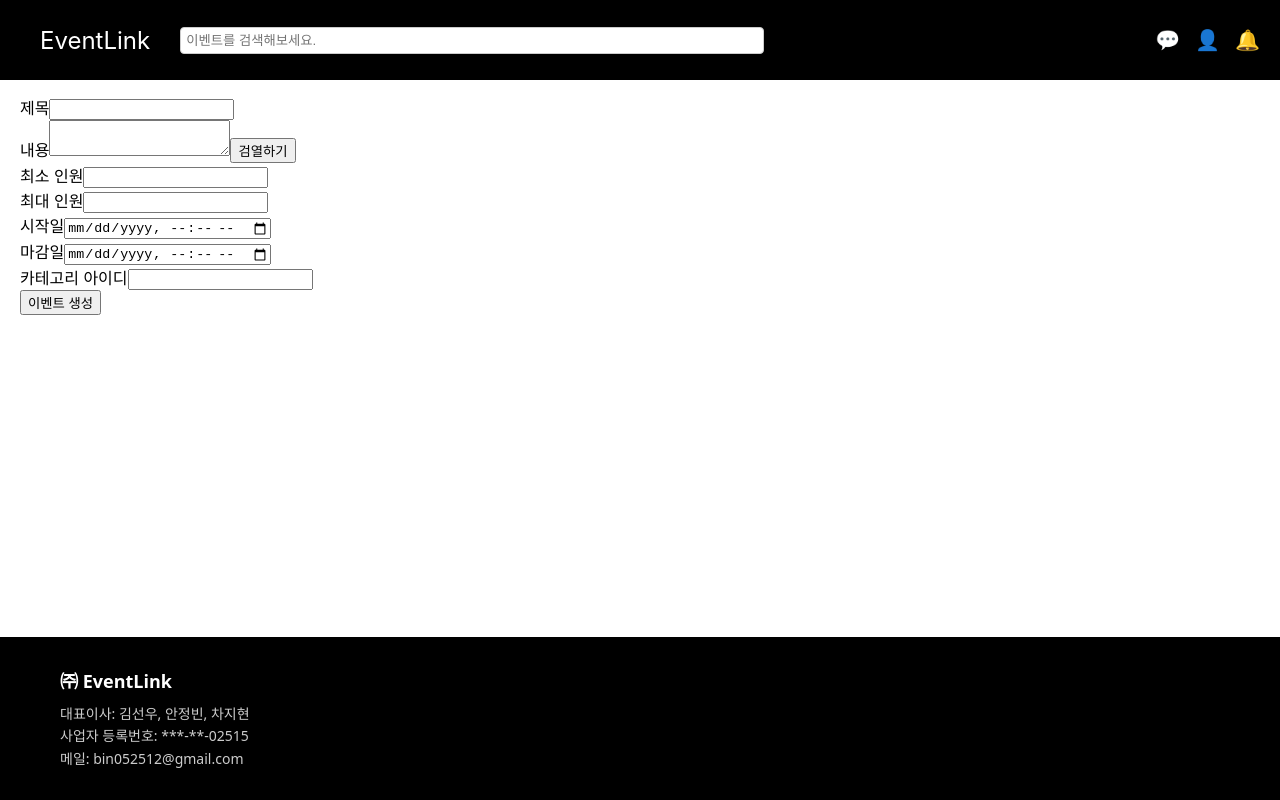
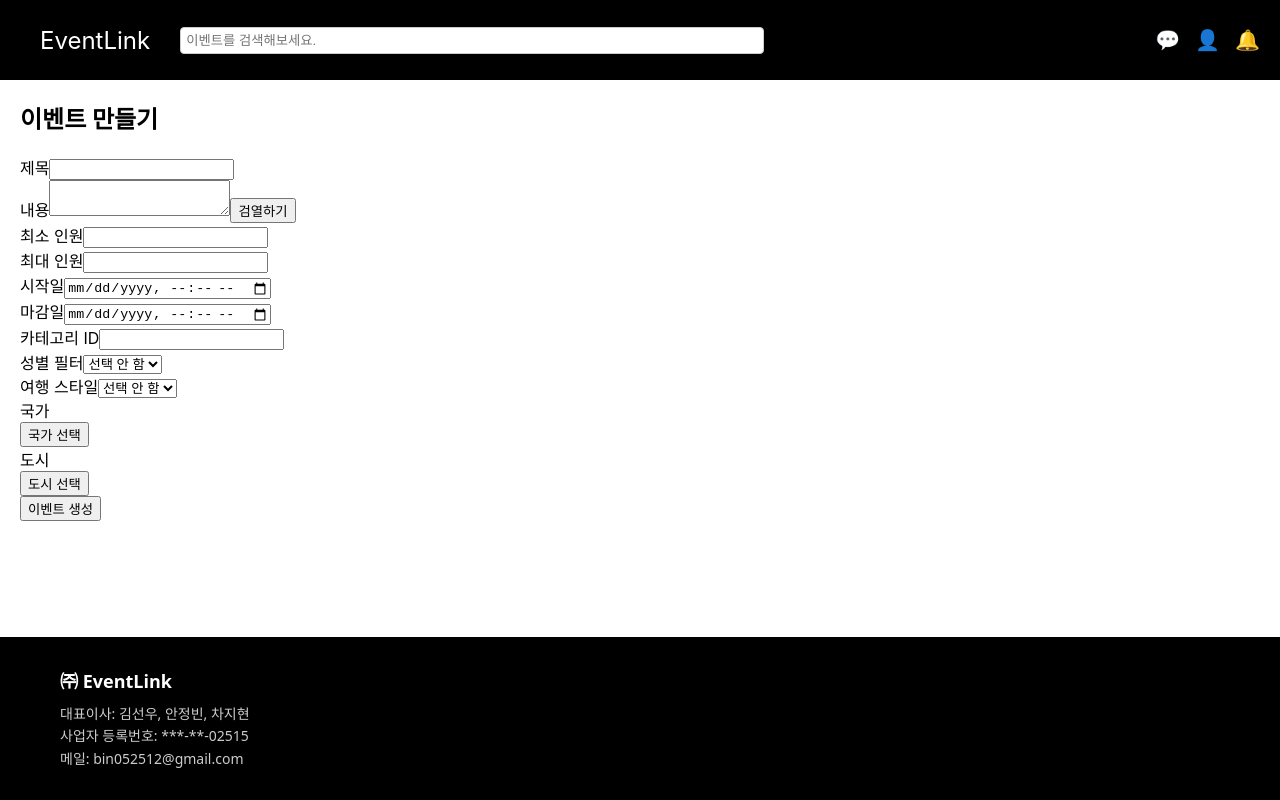
Before and after one commit to EventLinkKNU/EventLink_Front, a React (Create React App) app: page /event-create in a window 1280 px wide. Built offline with nearby package versions, Linux system fonts and the light colour scheme.

Commit message:
스크랩, 헤더푸터 소폭 수정

```diff
--- a/src/App.js
+++ b/src/App.js
@@ -11,6 +11,7 @@ import Chat from "./components/Chat";
 import Notifications from "./components/Notifications";
 import Main from "./components/Main";
 import AllEvents from "./components/AllEvents";
+import EventDetail from "./components/EventDetail";
 import "slick-carousel/slick/slick.css";
 import "slick-carousel/slick/slick-theme.css";
 import MyScrap from "./components/MyScrap";
@@ -36,6 +37,7 @@ function App() {
             <Route path="/event-create" element={<Layout><CreateEvent /></Layout>} />
             <Route path="/get-myEvents" element={<Layout><MyCreatedEvents /></Layout>} />
             <Route path="/get_allEvents" element={<Layout><AllEvents /></Layout>} />
+            <Route path="/event-detail/:id" element={<Layout><EventDetail /></Layout>} />
           </Routes>
         </div>
       </Router>
--- a/src/components/CreateEvent.js
+++ b/src/components/CreateEvent.js
@@ -5,6 +5,10 @@ const CreateEvent = () => {
   const [formData, setFormData] = useState({
     title: "",
     content: "",
+    country: "",
+    city: "",
+    genderFilter: "",
+    styleFilter: "",
     minParticipants: "",
     maxParticipants: "",
     startDate: "",
@@ -12,8 +16,13 @@ const CreateEvent = () => {
     categoryId: "",
   });
 
-  const [contentReviewStatus, setContentReviewStatus] = useState(null); // '통과', '비통과', 또는 null
+  const [contentReviewStatus, setContentReviewStatus] = useState(null);
   const [isReviewChecked, setIsReviewChecked] = useState(false);
+
+  const [countries, setCountries] = useState([]);
+  const [cities, setCities] = useState([]);
+  const [showCountryPopup, setShowCountryPopup] = useState(false);
+  const [showCityPopup, setShowCityPopup] = useState(false);
 
   const handleChange = (e) => {
     const { name, value } = e.target;
@@ -22,7 +31,6 @@ const CreateEvent = () => {
       [name]: value,
     }));
 
-    // 내용이 바뀌면 검열 상태 초기화
     if (name === "content") {
       setContentReviewStatus(null);
       setIsReviewChecked(false);
@@ -35,14 +43,12 @@ const CreateEvent = () => {
         "http://localhost:8080/gpt/review",
         { content: formData.content },
         {
-          withCredentials: true, // ✅ 쿠키 기반 인증 위해 추가
-          headers: {
-            "Content-Type": "application/json",
-          },
+          withCredentials: true,
+          headers: { "Content-Type": "application/json" },
         }
       )
       .then((res) => {
-        const result = res.data.status; // ✅ 서버 응답에 맞게 'status' 사용
+        const result = res.data.status;
         setContentReviewStatus(result);
         setIsReviewChecked(true);
         alert(`검열 결과: ${result}`);
@@ -54,7 +60,6 @@ const CreateEvent = () => {
         alert("검열에 실패했습니다.");
       });
   };
-
 
   const handleSubmit = (e) => {
     e.preventDefault();
@@ -72,9 +77,7 @@ const CreateEvent = () => {
     axios
       .post("http://localhost:8080/api/v1/events/create", formData, {
         withCredentials: true,
-        headers: {
-          "Content-Type": "application/json",
-        },
+        headers: { "Content-Type": "application/json" },
       })
       .then(() => {
         alert("이벤트가 성공적으로 생성되었습니다!");
@@ -85,32 +88,63 @@ const CreateEvent = () => {
       });
   };
 
+  const fetchCountries = () => {
+    axios
+      .get("http://localhost:8080/api/locations/countries", {
+        withCredentials: true,
+        headers: { "Content-Type": "application/json" },
+      })
+      .then((res) => {
+        setCountries(res.data);
+        setShowCountryPopup(true);
+        setShowCityPopup(false);
+      })
+      .catch((err) => {
+        console.error("국가 목록 요청 실패", err);
+      });
+  };
+
+  const fetchCities = (country) => {
+    axios
+      .get(`http://localhost:8080/api/locations/countries/${encodeURIComponent(country)}/cities`, {
+        withCredentials: true,
+        headers: { "Content-Type": "application/json" },
+      })
+      .then((res) => {
+        setCities(res.data);
+        setShowCityPopup(true);
+      })
+      .catch((err) => {
+        console.error("도시 목록 요청 실패", err);
+      });
+  };
+
+  const handleCountrySelect = (country) => {
+    setFormData((prev) => ({ ...prev, country, city: "" }));
+    setShowCountryPopup(false);
+    fetchCities(country);
+  };
+
+  const handleCitySelect = (city) => {
+    setFormData((prev) => ({ ...prev, city }));
+    setShowCityPopup(false);
+  };
+
   return (
     <div className="event-create-form">
       <h2>이벤트 만들기</h2>
       <form onSubmit={handleSubmit}>
+        {/* 제목 */}
         <div>
           <label>제목</label>
-          <input
-            type="text"
-            name="title"
-            value={formData.title}
-            onChange={handleChange}
-            required
-          />
+          <input type="text" name="title" value={formData.title} onChange={handleChange} required />
         </div>
 
+        {/* 내용 + 검열 */}
         <div>
           <label>내용</label>
-          <textarea
-            name="content"
-            value={formData.content}
-            onChange={handleChange}
-            required
-          ></textarea>
-          <button type="button" onClick={handleContentReview}>
-            검열하기
-          </button>
+          <textarea name="content" value={formData.content} onChange={handleChange} required></textarea>
+          <button type="button" onClick={handleContentReview}>검열하기</button>
           {isReviewChecked && (
             <span style={{ marginLeft: "10px", color: contentReviewStatus === "통과" ? "green" : "red" }}>
               {contentReviewStatus}
@@ -118,62 +152,99 @@ const CreateEvent = () => {
           )}
         </div>
 
+        {/* 인원수 */}
         <div>
           <label>최소 인원</label>
-          <input
-            type="number"
-            name="minParticipants"
-            value={formData.minParticipants}
-            onChange={handleChange}
-            min="1"
-            required
-          />
+          <input type="number" name="minParticipants" value={formData.minParticipants} onChange={handleChange} min="1" required />
+        </div>
+        <div>
+          <label>최대 인원</label>
+          <input type="number" name="maxParticipants" value={formData.maxParticipants} onChange={handleChange} min="1" required />
         </div>
 
+        {/* 날짜 */}
         <div>
-          <label>최대 인원</label>
-          <input
-            type="number"
-            name="maxParticipants"
-            value={formData.maxParticipants}
-            onChange={handleChange}
-            min="1"
-            required
-          />
+          <label>시작일</label>
+          <input type="datetime-local" name="startDate" value={formData.startDate} onChange={handleChange} required />
+        </div>
+        <div>
+          <label>마감일</label>
+          <input type="datetime-local" name="closeDate" value={formData.closeDate} onChange={handleChange} required />
         </div>
 
+        {/* 카테고리 */}
         <div>
-          <label>시작일</label>
-          <input
-            type="datetime-local"
-            name="startDate"
-            value={formData.startDate}
-            onChange={handleChange}
-            required
-          />
+          <label>카테고리 ID</label>
+          <input type="number" name="categoryId" value={formData.categoryId} onChange={handleChange} required />
         </div>
 
+        {/* 필터 */}
         <div>
-          <label>마감일</label>
-          <input
-            type="datetime-local"
-            name="closeDate"
-            value={formData.closeDate}
-            onChange={handleChange}
-            required
-          />
+          <label>성별 필터</label>
+          <select name="genderFilter" value={formData.genderFilter} onChange={handleChange} required>
+            <option value="">선택 안 함</option>
+            <option value="MALE">남성만</option>
+            <option value="FEMALE">여성만</option>
+          </select>
+        </div>
+        <div>
+          <label>여행 스타일</label>
+          <select name="styleFilter" value={formData.styleFilter} onChange={handleChange} required>
+            <option value="">선택 안 함</option>
+            <option value="QUIET">조용한</option>
+            <option value="COMMUNICATIVE">소통</option>
+          </select>
         </div>
 
+        {/* 국가 선택 */}
         <div>
-          <label>카테고리 아이디</label>
-          <input
-            type="number"
-            name="categoryId"
-            value={formData.categoryId}
-            onChange={handleChange}
-            required
-          />
+          <label>국가</label>
+          <div>
+            <button type="button" onClick={fetchCountries}>국가 선택</button>
+            {formData.country && <span style={{ marginLeft: "10px" }}>{formData.country}</span>}
+          </div>
         </div>
+        {showCountryPopup && (
+          <div style={{ border: "1px solid #ccc", padding: "10px", marginTop: "10px" }}>
+            <strong>국가 선택</strong>
+            <ul style={{ maxHeight: "200px", overflowY: "auto" }}>
+              {countries.map((country) => (
+                <li key={country} style={{ cursor: "pointer", margin: "5px 0" }} onClick={() => handleCountrySelect(country)}>
+                  {country}
+                </li>
+              ))}
+            </ul>
+          </div>
+        )}
+
+        {/* 도시 선택 */}
+        <div>
+          <label>도시</label>
+          <div>
+            <button
+              type="button"
+              onClick={() => {
+                if (formData.country) fetchCities(formData.country);
+                else alert("먼저 국가를 선택하세요.");
+              }}
+            >
+              도시 선택
+            </button>
+            {formData.city && <span style={{ marginLeft: "10px" }}>{formData.city}</span>}
+          </div>
+        </div>
+        {showCityPopup && (
+          <div style={{ border: "1px solid #ccc", padding: "10px", marginTop: "10px" }}>
+            <strong>도시 선택</strong>
+            <ul style={{ maxHeight: "200px", overflowY: "auto" }}>
+              {cities.map((city) => (
+                <li key={city} style={{ cursor: "pointer", margin: "5px 0" }} onClick={() => handleCitySelect(city)}>
+                  {city}
+                </li>
+              ))}
+            </ul>
+          </div>
+        )}
 
         <button type="submit">이벤트 생성</button>
       </form>
--- /dev/null
+++ b/src/components/EventDetail.js
@@ -0,0 +1,107 @@
+import React, { useEffect, useState } from "react";
+import { useParams } from "react-router-dom";
+import axios from "axios";
+
+const EventDetail = () => {
+  const { id } = useParams();
+  const [event, setEvent] = useState(null);
+  const [participations, setParticipations] = useState([]);
+  const [scrapMessage, setScrapMessage] = useState("");
+
+  useEffect(() => {
+    axios
+      .get(`http://localhost:8080/api/v1/events/get-event?eventId=${id}`, {
+        withCredentials: true,
+      })
+      .then((res) => setEvent(res.data))
+      .catch((err) => console.error("이벤트 상세 조회 실패", err));
+  }, [id]);
+
+  useEffect(() => {
+    axios
+      .get(`http://localhost:8080/api/v1/events/event/apply/get-my-apply?eventId=${id}`, {
+        withCredentials: true,
+      })
+      .then((res) => setParticipations(res.data))
+      .catch((err) => console.error("신청서 조회 실패", err));
+  }, [id]);
+
+  const handleScrap = () => {
+    axios
+      .post("http://localhost:8080/api/scraps", null, {
+        params: { eventId: id },
+        withCredentials: true,
+      })
+      .then((res) => setScrapMessage(res.data))
+      .catch((err) => {
+        if (err.response) {
+          setScrapMessage(err.response.data);
+        } else {
+          setScrapMessage("스크랩 중 오류가 발생했습니다.");
+        }
+      });
+  };
+
+  const updateStatus = (status) => {
+    axios
+      .patch(
+        "http://localhost:8080/event/apply/update-status",
+        null,
+        {
+          params: { eventId: id, status },
+          withCredentials: true,
+        }
+      )
+      .then(() => {
+        alert(`신청서가 ${status === "APPROVED" ? "승인" : "거절"}되었습니다.`);
+        window.location.reload(); // 상태 갱신을 위해 새로고침
+      })
+      .catch((err) => {
+        console.error("상태 업데이트 실패", err);
+        alert("상태 변경 중 오류가 발생했습니다.");
+      });
+  };
+
+  if (!event) return <p>불러오는 중...</p>;
+
+  return (
+    <div>
+      <h2>{event.title}</h2>
+      <p>작성자: {event.creatorName}</p>
+      <p>카테고리: {event.categoryName}</p>
+      <p>나라 : {event.country}</p>
+      <p>도시 : {event.city}</p>
+      <p>성별 제한 : {event.genderFilter}</p>
+      <p>여행 스타일 : {event.styleFilter}</p>
+      <p>내용: {event.content}</p>
+      <p>인원: {event.minParticipants} ~ {event.maxParticipants}</p>
+      <p>현재 참여 인원: {event.currentParticipants}</p>
+      <p>시작일: {event.startDate}</p>
+      <p>마감일: {event.closeDate}</p>
+
+      <button onClick={handleScrap}>⭐ 스크랩 하기</button>
+      {scrapMessage && <p>{scrapMessage}</p>}
+
+      <hr />
+      <h3>신청서 목록</h3>
+      {participations.length === 0 ? (
+        <p>신청서가 없습니다.</p>
+      ) : (
+        <ul>
+          {participations.map((p, index) => (
+            <li key={index}>
+              <p>🧑 신청자: {p.username}</p>
+              <p>📄 신청 내용: {p.content}</p>
+              <p>📌 상태: {p.applicationStatus}</p>
+              <button onClick={() => updateStatus("APPROVED")}>승인</button>
+              <button onClick={() => updateStatus("REJECTED")}>거절</button>
+              <hr />
+            </li>
+          ))}
+        </ul>
+      )}
+    </div>
+  );
+};
+
+export default EventDetail;
--- a/src/components/MyCreatedEvents.js
+++ b/src/components/MyCreatedEvents.js
@@ -44,10 +44,17 @@ const MyCreatedEvents = () => {
             <h3>{event.title}</h3>
             <p>작성자: {event.creatorName}</p>
             <p>카테고리 : {event.categoryName}</p>
+            <p>나라 : {event.country}</p>
+            <p>도시 : {event.city}</p>
+            <p>성별 제한 : {event.genderFilter}</p>
+            <p>여행 스타일 : {event.styleFilter}</p>
             <p>내용 : {event.content}</p>
             <p>인원: {event.minParticipants} ~ {event.maxParticipants}</p>
+            <p>현재 참여 인원: {event.currentParticipants}</p>
             <p>시작: {event.startDate}</p>
             <p>마감: {event.closeDate}</p>
+            <p></p>
+
             <button onClick={() => handleDelete(event.id)}>삭제</button>
           </div>
         ))
--- a/src/components/layout/layout.js
+++ b/src/components/layout/layout.js
@@ -12,6 +12,8 @@ const Layout = ({ children }) => {
     const mainStyle = {
         flex: 1,
         padding: "20px",
+        paddingTop: "80px",       // 헤더 공간 확보
+        paddingBottom: "100px",   // 푸터 공간 확보
     };
 
     return (
```
Also changed, not shown: src/components/AllEvents.js (+19 -9 lines).
